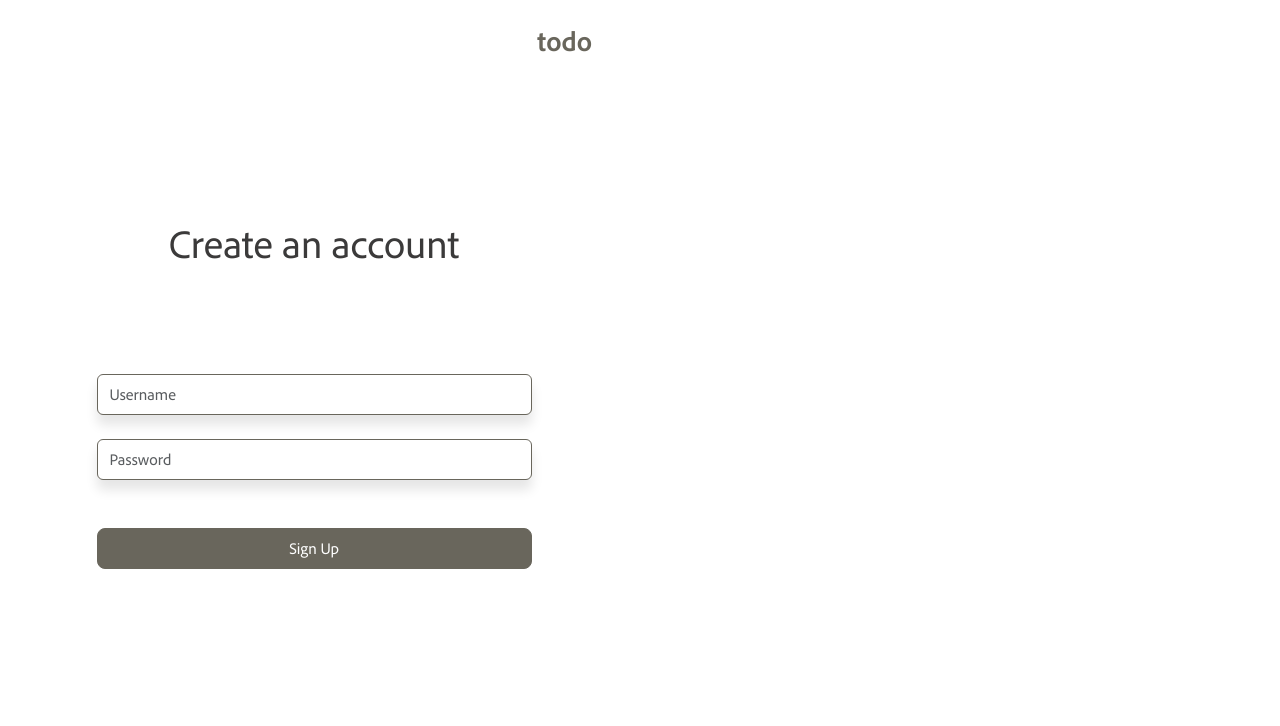
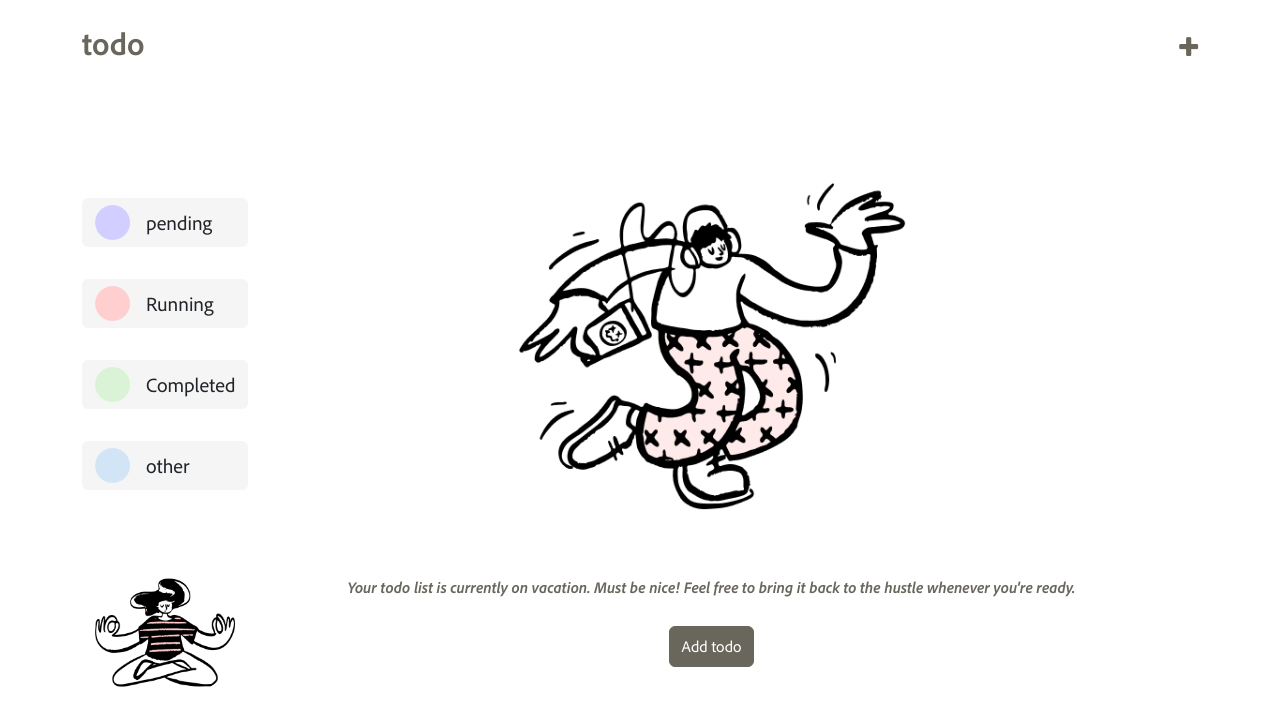
Before and after one commit to kabbo25/Minimal-Todoist, a React (Vite) app in the folder frontend/: page / in a window 1280 px wide. Shown: the top 726 px of the page. Built offline with nearby package versions, Linux system fonts and the light colour scheme.

Commit message:
changing home directory

```diff
--- a/frontend/src/App.jsx
+++ b/frontend/src/App.jsx
@@ -11,9 +11,9 @@ function App() {
   return (
     <div>
       <Routes>
-        <Route element={<Signup />} path="/"></Route>
+        <Route element={<Signup />} path="/signup"></Route>
         <Route element={<Login />} path="/login"></Route>
-        <Route element={<Todo />} path="/todo"></Route>
+        <Route element={<Todo />} path="/"></Route>
         <Route element={<NoRoute />} path="*"></Route>
       </Routes>
     </div>
```
